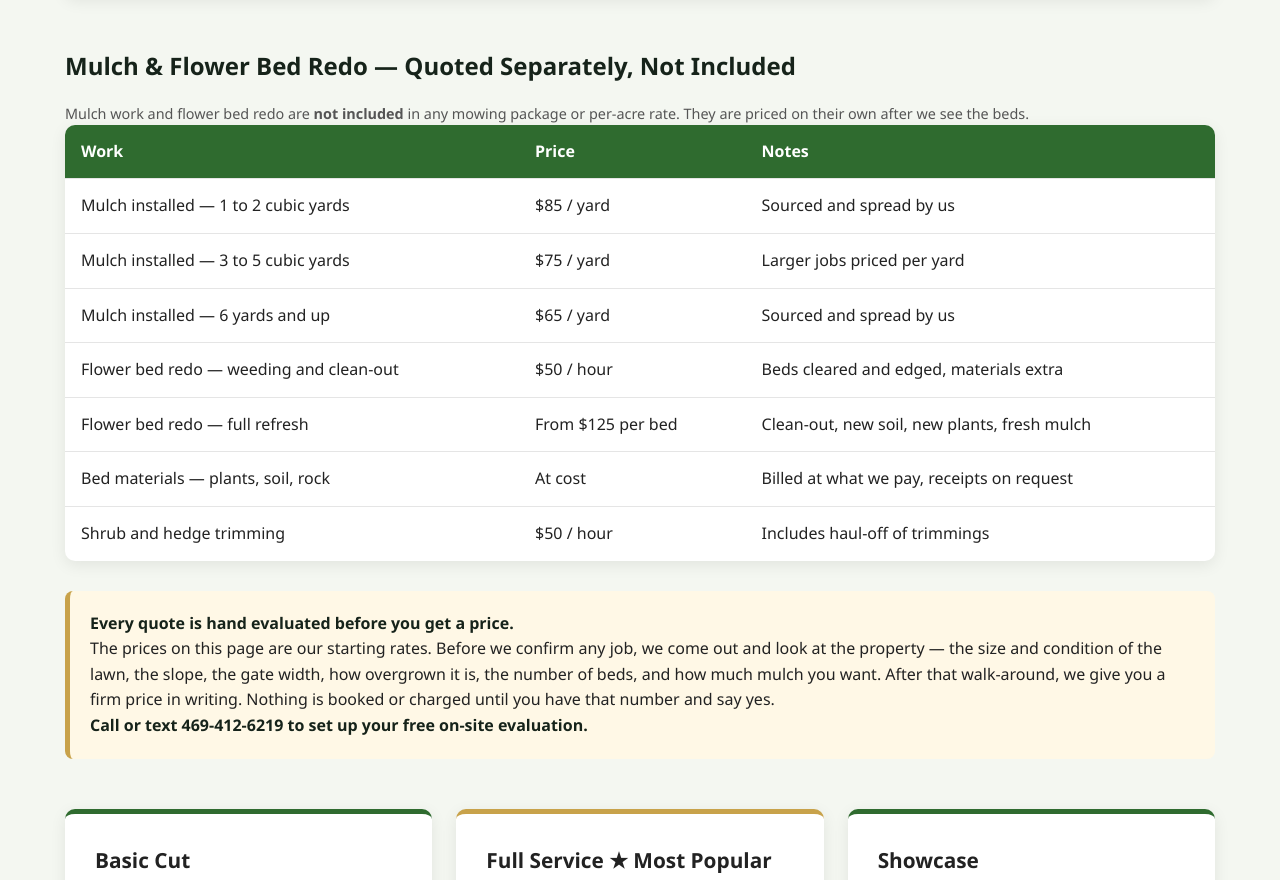
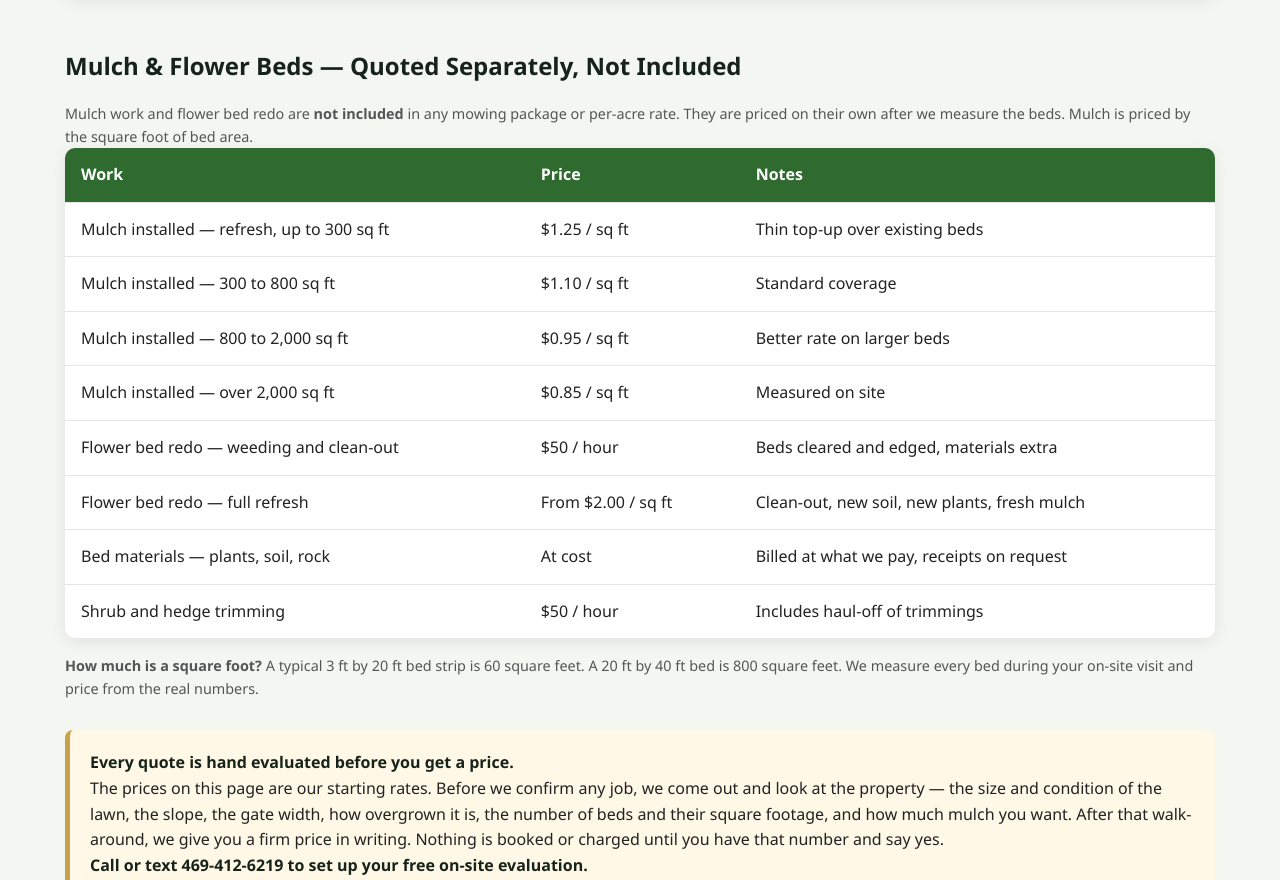
Before and after one commit to blacklandcare-cell/blackland-lawn-care, a plain HTML site: page index.html in a window 1280 px wide. Shown: the part 5059-5939 px from the top of the page. Drawn offline with Linux system fonts and the light colour scheme.

Commit message:
Reprice mulch by square foot

```diff
--- a/index.html
+++ b/index.html
@@ -4,7 +4,7 @@
 <meta charset="UTF-8">
 <meta name="viewport" content="width=device-width, initial-scale=1.0">
 <title>Blackland Lawn Care | Waxahachie, TX Lawn Mowing, Striping, Edging & Gardening</title>
-<meta name="description" content="Blackland Lawn Care offers professional mowing, bagging, striping, edging, gardening and cleanup in Waxahachie and Ellis County, Texas. Transparent per-acre pricing. Call or text 469-412-6219.">
+<meta name="description" content="Blackland Lawn Care offers professional mowing, bagging, striping, edging, gardening and cleanup in Waxahachie and Ellis County, Texas. Transparent pricing. Call or text 469-412-6219.">
 <style>
 :root{--green:#2f6b2f;--dark:#16231a;--soil:#2a2420;--light:#f4f7f1;--accent:#c8a24a}
 *{box-sizing:border-box;margin:0;padding:0}
@@ -209,22 +209,24 @@ footer{background:var(--soil);color:#ddd;text-align:center;padding:30px 20px;fon
     <tr><td>Overgrown Lot Clearing</td><td>$200+ / acre</td><td>$100</td></tr>
   </table>
 
-  <h3 class="sub-h">Mulch & Flower Bed Redo &mdash; Quoted Separately, Not Included</h3>
-  <p class="note">Mulch work and flower bed redo are <b>not included</b> in any mowing package or per-acre rate. They are priced on their own after we see the beds.</p>
+  <h3 class="sub-h">Mulch & Flower Beds &mdash; Quoted Separately, Not Included</h3>
+  <p class="note">Mulch work and flower bed redo are <b>not included</b> in any mowing package or per-acre rate. They are priced on their own after we measure the beds. Mulch is priced by the square foot of bed area.</p>
   <table>
     <tr><th>Work</th><th>Price</th><th>Notes</th></tr>
-    <tr><td>Mulch installed &mdash; 1 to 2 cubic yards</td><td>$85 / yard</td><td>Sourced and spread by us</td></tr>
-    <tr><td>Mulch installed &mdash; 3 to 5 cubic yards</td><td>$75 / yard</td><td>Larger jobs priced per yard</td></tr>
-    <tr><td>Mulch installed &mdash; 6 yards and up</td><td>$65 / yard</td><td>Sourced and spread by us</td></tr>
+    <tr><td>Mulch installed &mdash; refresh, up to 300 sq ft</td><td>$1.25 / sq ft</td><td>Thin top-up over existing beds</td></tr>
+    <tr><td>Mulch installed &mdash; 300 to 800 sq ft</td><td>$1.10 / sq ft</td><td>Standard coverage</td></tr>
+    <tr><td>Mulch installed &mdash; 800 to 2,000 sq ft</td><td>$0.95 / sq ft</td><td>Better rate on larger beds</td></tr>
+    <tr><td>Mulch installed &mdash; over 2,000 sq ft</td><td>$0.85 / sq ft</td><td>Measured on site</td></tr>
     <tr><td>Flower bed redo &mdash; weeding and clean-out</td><td>$50 / hour</td><td>Beds cleared and edged, materials extra</td></tr>
-    <tr><td>Flower bed redo &mdash; full refresh</td><td>From $125 per bed</td><td>Clean-out, new soil, new plants, fresh mulch</td></tr>
+    <tr><td>Flower bed redo &mdash; full refresh</td><td>From $2.00 / sq ft</td><td>Clean-out, new soil, new plants, fresh mulch</td></tr>
     <tr><td>Bed materials &mdash; plants, soil, rock</td><td>At cost</td><td>Billed at what we pay, receipts on request</td></tr>
     <tr><td>Shrub and hedge trimming</td><td>$50 / hour</td><td>Includes haul-off of trimmings</td></tr>
   </table>
+  <p class="note"><b>How much is a square foot?</b> A typical 3&nbsp;ft by 20&nbsp;ft bed strip is 60 square feet. A 20&nbsp;ft by 40&nbsp;ft bed is 800 square feet. We measure every bed during your on-site visit and price from the real numbers.</p>
 
   <div class="warn">
     <p><b>Every quote is hand evaluated before you get a price.</b></p>
-    <p>The prices on this page are our starting rates. Before we confirm any job, we come out and look at the property &mdash; the size and condition of the lawn, the slope, the gate width, how overgrown it is, the number of beds, and how much mulch you want. After that walk-around, we give you a firm price in writing. Nothing is booked or charged until you have that number and say yes.</p>
+    <p>The prices on this page are our starting rates. Before we confirm any job, we come out and look at the property &mdash; the size and condition of the lawn, the slope, the gate width, how overgrown it is, the number of beds and their square footage, and how much mulch you want. After that walk-around, we give you a firm price in writing. Nothing is booked or charged until you have that number and say yes.</p>
     <p><b>Call or text 469-412-6219 to set up your free on-site evaluation.</b></p>
   </div>
 
@@ -255,6 +257,7 @@ footer{background:var(--soil);color:#ddd;text-align:center;padding:30px 20px;fon
         <select id="plan"><option value="65">Basic Cut ($65/acre)</option><option value="85" selected>Full Service ($85/acre)</option><option value="125">Showcase ($125/acre)</option></select></div>
       <div><label for="freq">Frequency</label>
         <select id="freq"><option value="1">One-time</option><option value="2">Bi-weekly (2/month)</option><option value="4" selected>Weekly (4/month)</option></select></div>
+      <div><label for="beds">Bed area to mulch (sq ft)</label><input id="beds" type="number" min="0" step="10" value="0"></div>
     </div>
     <div class="checks">
       <label><input type="checkbox" id="fert"> Fertilization & weed control (+$90/acre, one-time)</label>
@@ -306,6 +309,7 @@ footer{background:var(--soil);color:#ddd;text-align:center;padding:30px 20px;fon
     <input required name="address" placeholder="Property address in Waxahachie / Ellis County">
     <select name="lot_size"><option>Lot size: not sure</option><option>Under 1/4 acre</option><option>1/4 - 1/2 acre</option><option>1/2 - 1 acre</option><option>1 - 2 acres</option><option>2 - 5 acres</option><option>5+ acres</option></select>
     <select name="services"><option>Services: not sure yet</option><option>Mowing / full yard service</option><option>Bagging & haul-off</option><option>Striping</option><option>Edging & trimming</option><option>Mulch installation</option><option>Flower bed redo</option><option>Leaf removal / cleanup</option><option>Fertilization & weed control</option><option>Aeration</option><option>Overgrown lot clearing</option></select>
+    <input name="bed_sqft" placeholder="Rough bed area to mulch (sq ft, if known)">
     <textarea name="details" rows="4" placeholder="Tell us about the property &mdash; size, condition, how many beds, anything else"></textarea>
     <button class="btn" type="submit">Request a Free On-Site Quote</button>
   </form>
@@ -321,14 +325,18 @@ footer{background:var(--soil);color:#ddd;text-align:center;padding:30px 20px;fon
 <script>
 const $=id=>document.getElementById(id);
 // Ballpark rates only. Real pricing is set after an on-site evaluation.
+function mulchRate(sq){ if(sq<=0) return 0; if(sq<=300) return 1.25; if(sq<=800) return 1.10; if(sq<=2000) return 0.95; return 0.85; }
 function calc(){
   const a=Math.max(parseFloat($('acres').value)||0,0);
   const rate=+$('plan').value, f=+$('freq').value;
   let visit=Math.max(a*rate,40);
   let month=visit*f + ($('fert').checked?Math.max(a*90,50):0);
-  $('total').textContent=`≈ $${visit.toFixed(0)} per visit · $${month.toFixed(0)} ${f>1?'per month':'total'} — ballpark only, confirmed after an on-site look`;
+  const sq=Math.max(parseFloat($('beds').value)||0,0);
+  let line=`≈ $${visit.toFixed(0)} per visit · $${month.toFixed(0)} ${f>1?'per month':'total'}`;
+  if(sq>0) line+=` · mulch ≈ $${(sq*mulchRate(sq)).toFixed(0)} for ${sq} sq ft`;
+  $('total').textContent=line+' — ballpark only, confirmed after an on-site look';
 }
-['acres','plan','freq','fert'].forEach(i=>$(i).addEventListener('input',calc));calc();
+['acres','plan','freq','fert','beds'].forEach(i=>$(i).addEventListener('input',calc));calc();
 </script>
 </body>
 </html>
```
